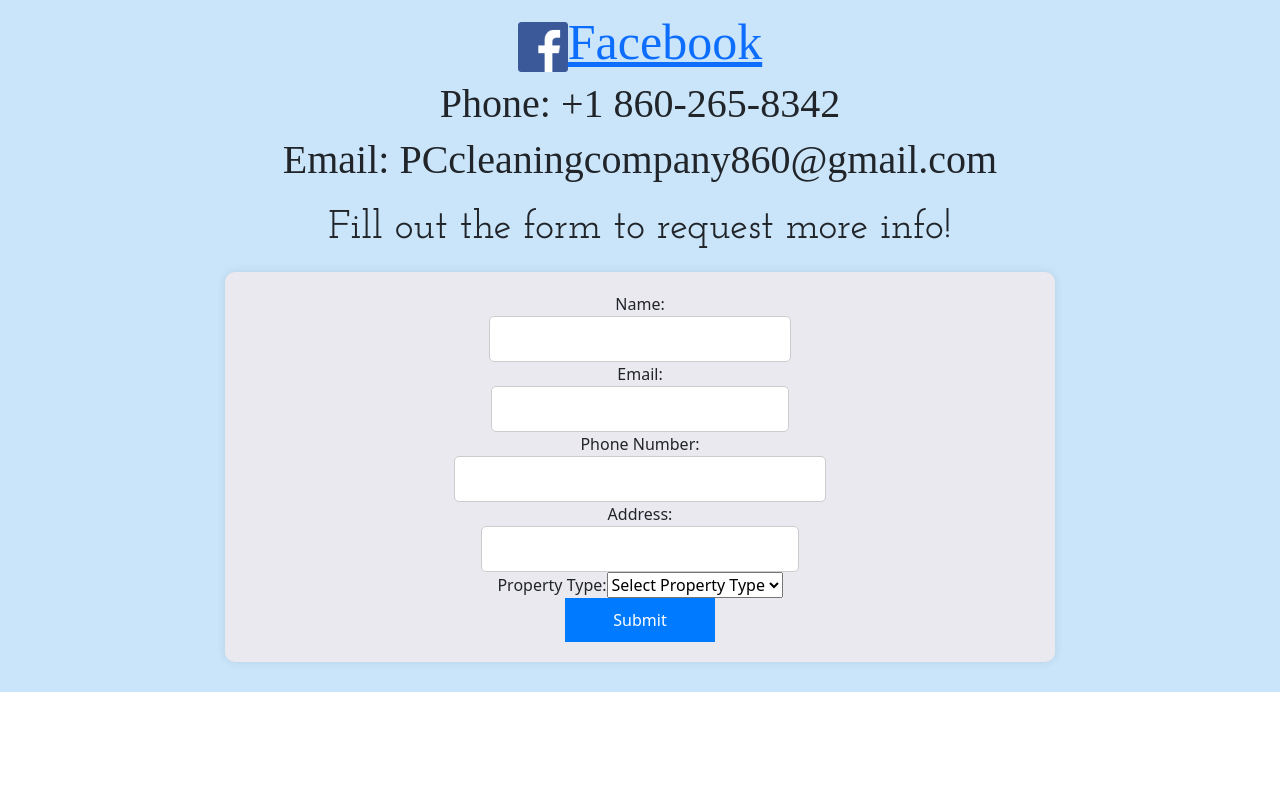
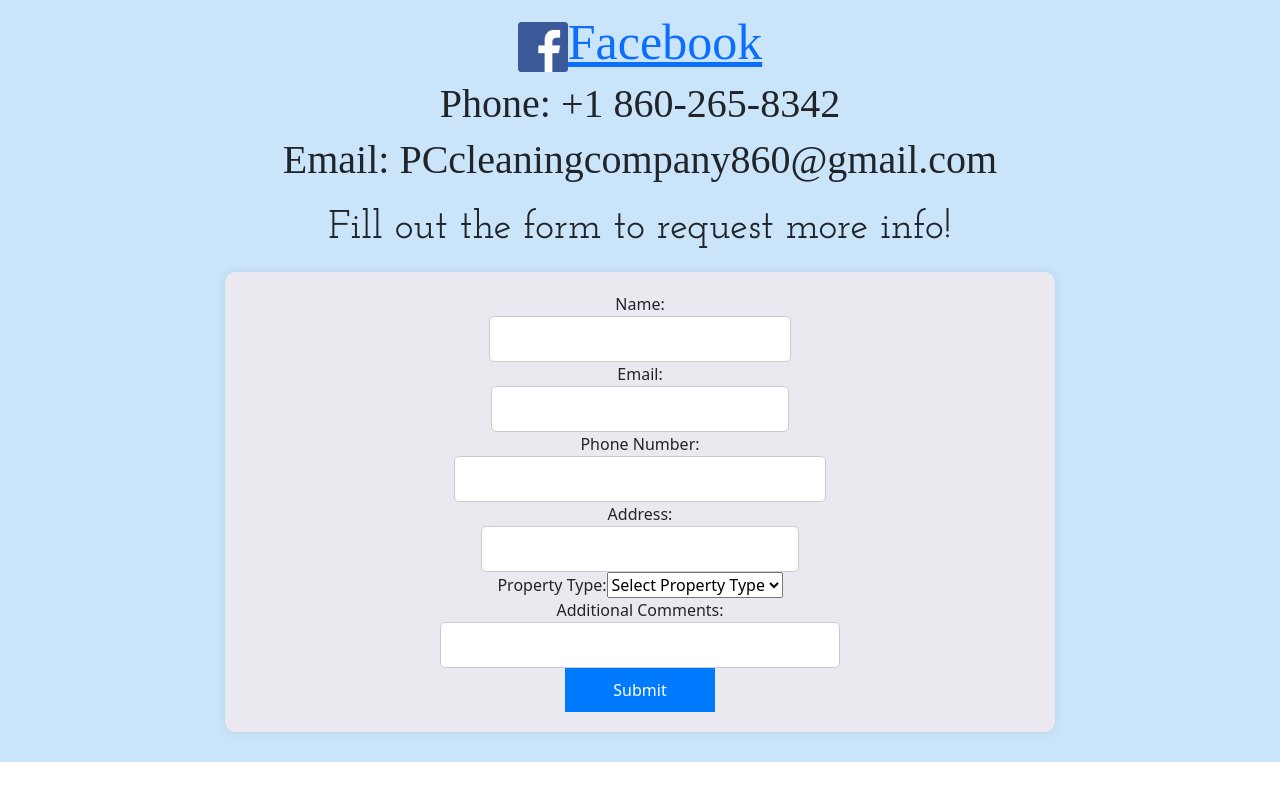
Before and after one commit to taymcl/PristineCleanVenturesLLC, a React (Create React App) app: page / in a window 1280 px wide. Shown: the part 1625-2425 px from the top of the page. Built offline with nearby package versions, Linux system fonts and the light colour scheme; a web font is replaced by a local one.

Commit message:
message field added

```diff
--- a/src/js/HomePage.js
+++ b/src/js/HomePage.js
@@ -25,6 +25,7 @@ const HomePage = () => {
             sqFootage: '',
             offices: '',
         },
+        comment: '',
     });
 
     const handleChange = (e) => {
@@ -61,6 +62,7 @@ const HomePage = () => {
                     address: formData.address,
                     propertyType: formData.propertyType,
                     ...formData.additionalFields,
+                    comment: formData.comment,
                 }),
             });
 
@@ -77,6 +79,7 @@ const HomePage = () => {
                         sqFootage: '',
                         offices: '',
                     },
+                    comment: '',
                 });
                 alert('Form submitted successfully. We will reach out to you soon.');
             } else {
@@ -273,6 +276,15 @@ const HomePage = () => {
                                     </label>
                                 </>
                             )}
+                            <label>
+                                Additional Comments:
+                                   <input
+                                    type="text"
+                                    name="comment"
+                                    value={formData.comment}
+                                    onChange={handleChange}
+                                    />
+                            </label>
                             <button type="submit">Submit</button>
                         </form>
                     </div>
--- a/src/js/server.js
+++ b/src/js/server.js
@@ -18,14 +18,14 @@ const transporter = nodemailer.createTransport({
 });
 
 app.post('/api/send-email', async (req, res) => {
-  const { name, email, phone, address, propertyType, bedrooms, bathrooms, sqFootage, offices } = req.body;
+  const { name, email, phone, address, propertyType, bedrooms, bathrooms, sqFootage, offices, comment} = req.body;
 
   let message = `New Request!\nName: ${name}\nEmail: ${email}\nPhone: ${phone}\nAddress: ${address}\nProperty Type: ${propertyType}\n`;
 
    if (propertyType === 'residential') {
-    message += `Bedrooms: ${bedrooms}\nBathrooms: ${bathrooms}\nSquare Footage: ${sqFootage}\n`;
+    message += `Bedrooms: ${bedrooms}\nBathrooms: ${bathrooms}\nSquare Footage: ${sqFootage}\nAdditional Comment: ${comment}\n`;
   } else if (propertyType === 'office') {
-    message += `Offices: ${offices}\nBathrooms: ${bathrooms}\nSquare Footage: ${sqFootage}\n`;
+    message += `Offices: ${offices}\nBathrooms: ${bathrooms}\nSquare Footage: ${sqFootage}\nAdditional Comment: ${comment}\n`;
   }
 
   const mailOptions = {
```
